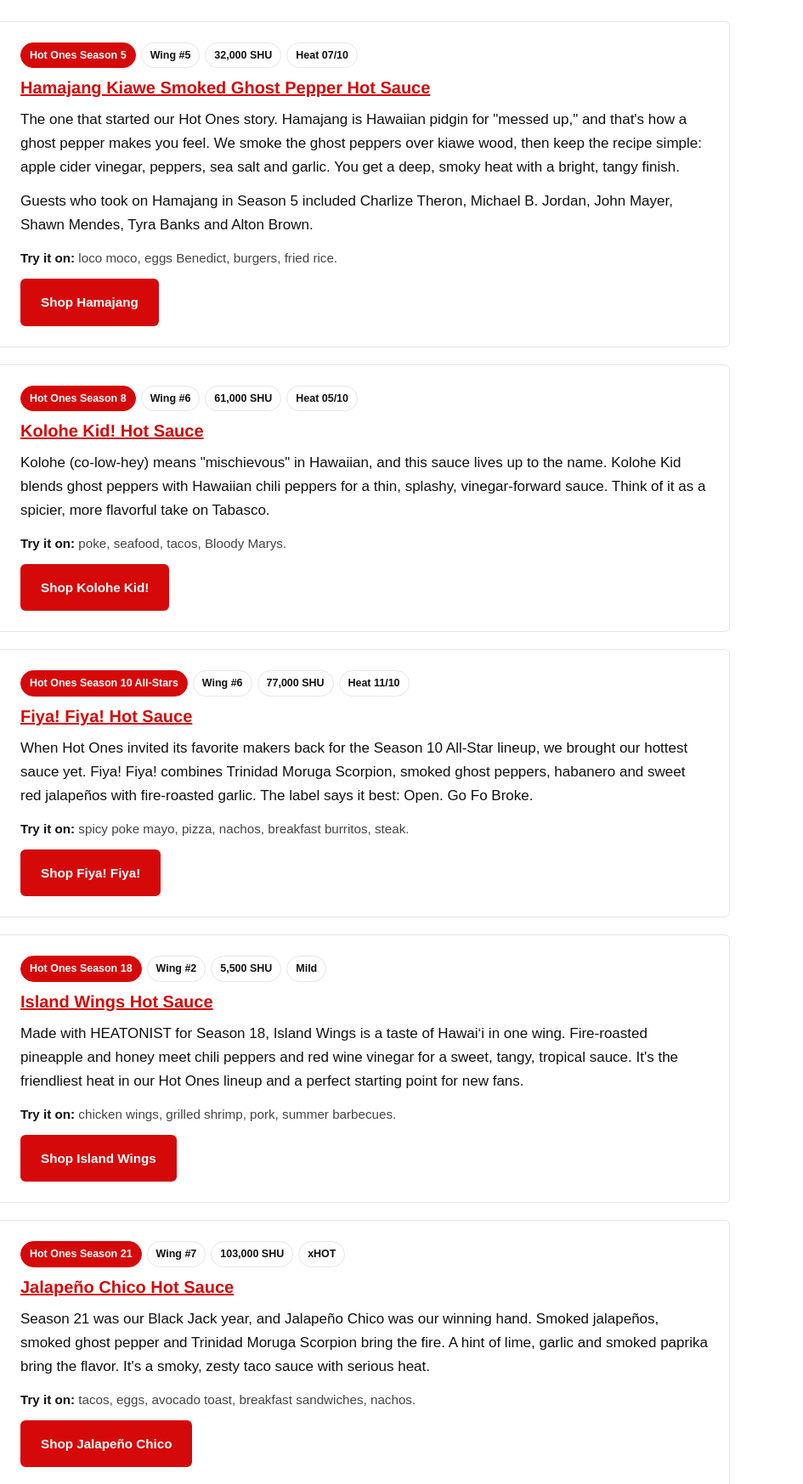
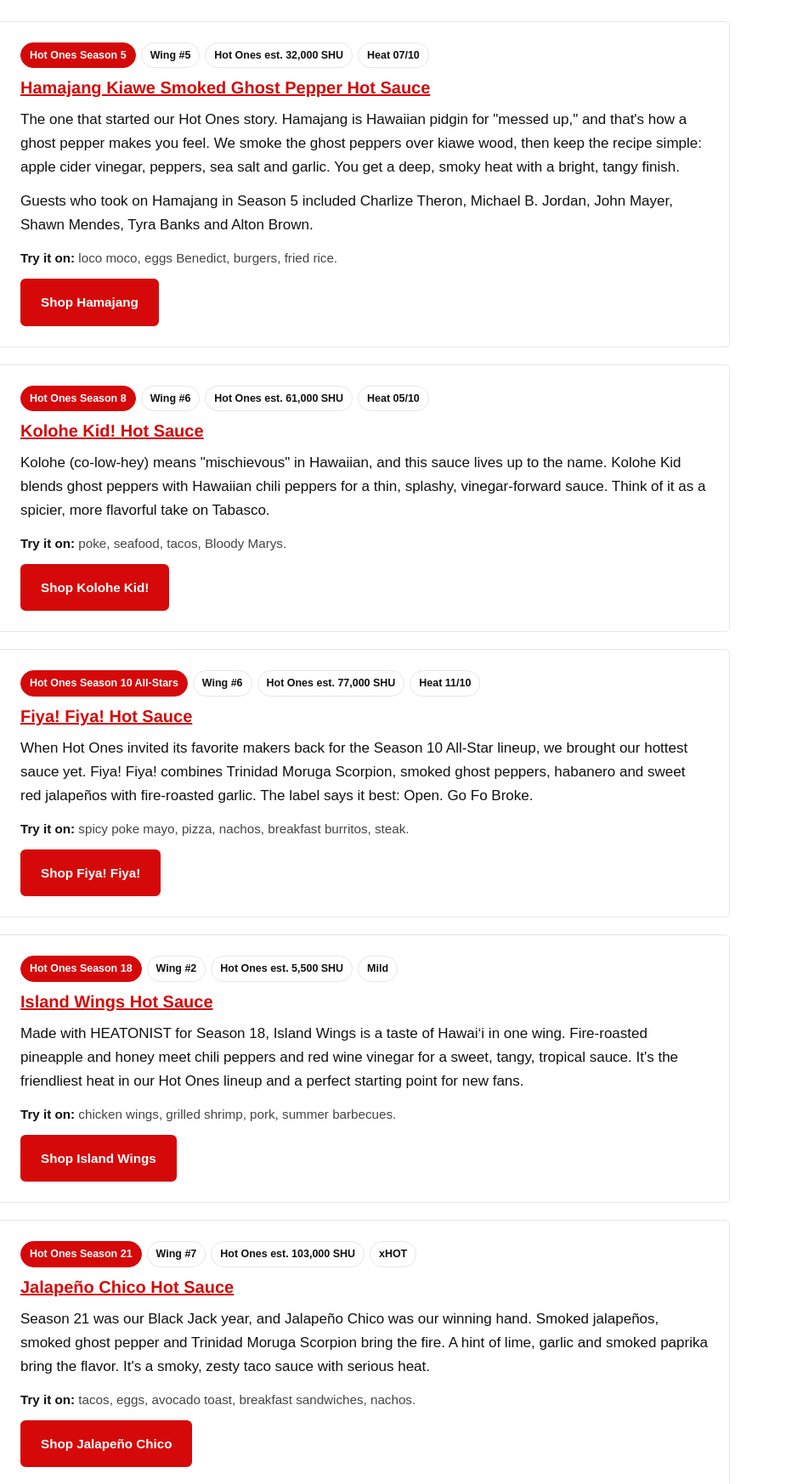
Before and after one commit to infobgraphics19-cmyk/portfolio, a plain HTML site: page adoboloco-hot-ones/index.html in a window 1280 px wide. Shown: the part 1916-3663 px from the top of the page at 85% size, 335-1280 px from the left. Drawn offline with Linux system fonts and the light colour scheme.

Commit message:
Second feedback pass: label SHU as Hot Ones estimates, fix hero alt, drop production wording, full Season 32 checklist
Co-Authored-By: Claude Opus 5.5 <noreply@anthropic.com>
Claude-Session: https://claude.ai/code/session_01RaCZSj4N5pCRnd1bdsMVc3

```diff
--- a/adoboloco-hot-ones/index.html
+++ b/adoboloco-hot-ones/index.html
@@ -154,7 +154,7 @@ blockquote cite{display:block;margin-top:8px;font-family:var(--font-body);font-s
             <li>Simple, all-natural ingredients</li>
           </ul>
         </div>
-        <img class="pic hero-img" src="https://adoboloco.com/wp-content/uploads/2024/10/ISLAND-WING-1-HOT-ONES-18-03.jpg" alt="Adoboloco hot sauces featured on Hot Ones Seasons 5, 8, 10, 18 and 21" width="1920" height="1920">
+        <img class="pic hero-img" src="https://adoboloco.com/wp-content/uploads/2024/10/ISLAND-WING-1-HOT-ONES-18-03.jpg" alt="Adoboloco Island Wings hot sauce, as seen on Hot Ones Season 18" width="1920" height="1920">
       </div>
     </div>
   </section>
@@ -190,7 +190,7 @@ blockquote cite{display:block;margin-top:8px;font-family:var(--font-body);font-s
         <article class="sauce">
           <img class="pic" src="https://adoboloco.com/wp-content/uploads/2024/10/HAMAJANG-1-HOTONES-05-1536x1536.webp" alt="Hamajang Kiawe Smoked Ghost Pepper Hot Sauce bottle, as seen on Hot Ones" loading="lazy" width="1536" height="1536">
           <div class="body">
-            <ul class="badges"><li>Hot Ones Season 5</li><li>Wing #5</li><li>32,000 SHU</li><li>Heat 07/10</li></ul>
+            <ul class="badges"><li>Hot Ones Season 5</li><li>Wing #5</li><li>Hot Ones est. 32,000 SHU</li><li>Heat 07/10</li></ul>
             <h3><a href="/product/hamajang/">Hamajang Kiawe Smoked Ghost Pepper Hot Sauce</a></h3>
             <p>The one that started our Hot Ones story. Hamajang is Hawaiian pidgin for "messed up," and that's how a ghost pepper makes you feel. We smoke the ghost peppers over kiawe wood, then keep the recipe simple: apple cider vinegar, peppers, sea salt and garlic. You get a deep, smoky heat with a bright, tangy finish.</p>
             <p>Guests who took on Hamajang in Season 5 included Charlize Theron, Michael B. Jordan, John Mayer, Shawn Mendes, Tyra Banks and Alton Brown.</p>
@@ -202,7 +202,7 @@ blockquote cite{display:block;margin-top:8px;font-family:var(--font-body);font-s
         <article class="sauce">
           <img class="pic" src="https://adoboloco.com/wp-content/uploads/2019/09/KOLOHE-KID-1-HOTONES-08-1536x1536.webp" alt="Kolohe Kid! Hot Sauce bottle, as seen on Hot Ones" loading="lazy" width="1536" height="1536">
           <div class="body">
-            <ul class="badges"><li>Hot Ones Season 8</li><li>Wing #6</li><li>61,000 SHU</li><li>Heat 05/10</li></ul>
+            <ul class="badges"><li>Hot Ones Season 8</li><li>Wing #6</li><li>Hot Ones est. 61,000 SHU</li><li>Heat 05/10</li></ul>
             <h3><a href="/product/kolohe-kid/">Kolohe Kid! Hot Sauce</a></h3>
             <p>Kolohe (co-low-hey) means "mischievous" in Hawaiian, and this sauce lives up to the name. Kolohe Kid blends ghost peppers with Hawaiian chili peppers for a thin, splashy, vinegar-forward sauce. Think of it as a spicier, more flavorful take on Tabasco.</p>
             <p class="tryon"><strong>Try it on:</strong> poke, seafood, tacos, Bloody Marys.</p>
@@ -213,7 +213,7 @@ blockquote cite{display:block;margin-top:8px;font-family:var(--font-body);font-s
         <article class="sauce">
           <img class="pic" src="https://adoboloco.com/wp-content/uploads/2024/10/FIYA-FIYA-1-HOTONES-10-1536x1536.webp" alt="Fiya! Fiya! Hot Sauce bottle, as seen on Hot Ones" loading="lazy" width="1536" height="1536">
           <div class="body">
-            <ul class="badges"><li>Hot Ones Season 10 All-Stars</li><li>Wing #6</li><li>77,000 SHU</li><li>Heat 11/10</li></ul>
+            <ul class="badges"><li>Hot Ones Season 10 All-Stars</li><li>Wing #6</li><li>Hot Ones est. 77,000 SHU</li><li>Heat 11/10</li></ul>
             <h3><a href="/product/fiya-fiya/">Fiya! Fiya! Hot Sauce</a></h3>
             <p>When Hot Ones invited its favorite makers back for the Season 10 All-Star lineup, we brought our hottest sauce yet. Fiya! Fiya! combines Trinidad Moruga Scorpion, smoked ghost peppers, habanero and sweet red jalapeños with fire-roasted garlic. The label says it best: Open. Go Fo Broke.</p>
             <p class="tryon"><strong>Try it on:</strong> spicy poke mayo, pizza, nachos, breakfast burritos, steak.</p>
@@ -224,7 +224,7 @@ blockquote cite{display:block;margin-top:8px;font-family:var(--font-body);font-s
         <article class="sauce">
           <img class="pic" src="https://adoboloco.com/wp-content/uploads/2024/10/ISLAND-WING-1-HOT-ONES-18-03-1536x1536.jpg" alt="Island Wings Hot Sauce bottle, as seen on Hot Ones" loading="lazy" width="1536" height="1536">
           <div class="body">
-            <ul class="badges"><li>Hot Ones Season 18</li><li>Wing #2</li><li>5,500 SHU</li><li>Mild</li></ul>
+            <ul class="badges"><li>Hot Ones Season 18</li><li>Wing #2</li><li>Hot Ones est. 5,500 SHU</li><li>Mild</li></ul>
             <h3><a href="/product/island-wings/">Island Wings Hot Sauce</a></h3>
             <p>Made with HEATONIST for Season 18, Island Wings is a taste of Hawaiʻi in one wing. Fire-roasted pineapple and honey meet chili peppers and red wine vinegar for a sweet, tangy, tropical sauce. It's the friendliest heat in our Hot Ones lineup and a perfect starting point for new fans.</p>
             <p class="tryon"><strong>Try it on:</strong> chicken wings, grilled shrimp, pork, summer barbecues.</p>
@@ -235,7 +235,7 @@ blockquote cite{display:block;margin-top:8px;font-family:var(--font-body);font-s
         <article class="sauce">
           <img class="pic" src="https://adoboloco.com/wp-content/uploads/2019/09/Jalapeno-1-1536x1536.webp" alt="Jalapeño Chico Hot Sauce bottle, as seen on Hot Ones" loading="lazy" width="1536" height="1536">
           <div class="body">
-            <ul class="badges"><li>Hot Ones Season 21</li><li>Wing #7</li><li>103,000 SHU</li><li>xHOT</li></ul>
+            <ul class="badges"><li>Hot Ones Season 21</li><li>Wing #7</li><li>Hot Ones est. 103,000 SHU</li><li>xHOT</li></ul>
             <h3><a href="/product/jalapeno-chico/">Jalapeño Chico Hot Sauce</a></h3>
             <p>Season 21 was our Black Jack year, and Jalapeño Chico was our winning hand. Smoked jalapeños, smoked ghost pepper and Trinidad Moruga Scorpion bring the fire. A hint of lime, garlic and smoked paprika bring the flavor. It's a smoky, zesty taco sauce with serious heat.</p>
             <p class="tryon"><strong>Try it on:</strong> tacos, eggs, avocado toast, breakfast sandwiches, nachos.</p>
@@ -243,9 +243,17 @@ blockquote cite{display:block;margin-top:8px;font-family:var(--font-body);font-s
           </div>
         </article>
 
-        <!-- SEASON 32 (add end of January 2027, once the episode airs): remove the "hidden" attribute.
-             Keep the Shop button off until the sauce is on sale on adoboloco.com (end of April 2027, Hot Ones 32 contract).
-             When this goes live, update "Five/5 seasons" to "Six/6 seasons" in the title, meta description, H1, eyebrow, intros, FAQ and closing banner. -->
+        <!-- SEASON 32: HABS & HONEY GURL. Checklist for go-live:
+             END OF JANUARY 2027 (episode airs):
+               - Remove the "hidden" attribute on this card; add copy, wing #, heat, bottle image.
+               - Change "Five/5 seasons" to "Six/6 seasons": title, meta description, H1, hero eyebrow, hero intro,
+                 story paragraph 3, section 3 heading/intro, closing banner.
+               - Add "32" to the season list in the hero intro and the FAQ "Which Adoboloco sauces..." answer (and its schema).
+               - Add a Season 32 video tile in "See Adoboloco on Hot Ones".
+               - Do NOT add a Shop button, shop-grid card or trio option yet.
+               - Update the FAQ "Can I buy all..." answer: Habs & Honey Gurl not on sale on adoboloco.com until end of April 2027.
+             END OF APRIL 2027 (on sale, after the Hot Ones 32 contract period):
+               - Add the Shop button, a shop-grid card, the ItemList schema entry; revert the "Can I buy all..." note. -->
         <article class="sauce" hidden>
           <div class="ph">Bottle image</div>
           <div class="body">
@@ -257,7 +265,7 @@ blockquote cite{display:block;margin-top:8px;font-family:var(--font-body);font-s
         </article>
       </div>
 
-      <p class="note">Lineup positions and Scoville figures come from the official Hot Ones season lineups published by HEATONIST and Sauce Mania.</p>
+      <p class="note">Lineup positions and Scoville estimates come from the official Hot Ones season lineups published by HEATONIST and Sauce Mania. Scoville figures are estimates and vary from batch to batch; our own heat ratings reflect how hot each sauce tastes.</p>
     </div>
   </section>
 
@@ -284,7 +292,7 @@ blockquote cite{display:block;margin-top:8px;font-family:var(--font-body);font-s
       <div class="head">
         <span class="eyebrow">Shop</span>
         <h2>Shop the Hot Ones Collection</h2>
-        <p>Taste what the guests tasted. Every sauce below was featured on Hot Ones, and every one is made in small batches by our family.</p>
+        <p>Taste what the guests tasted. Every sauce below was featured on Hot Ones, and every one comes from our family business.</p>
       </div>
       <div class="grid">
         <div class="card">
```
Also changed, not shown: 1 other file.
